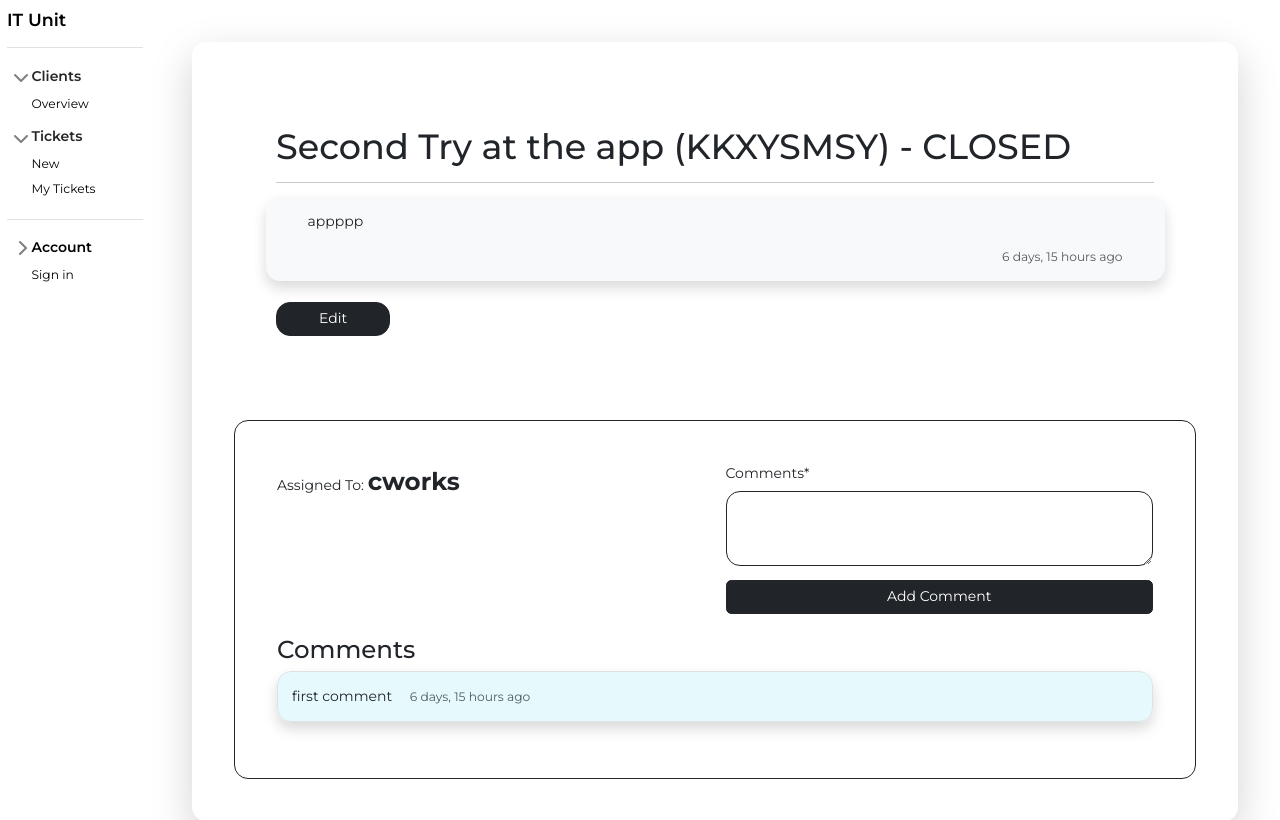
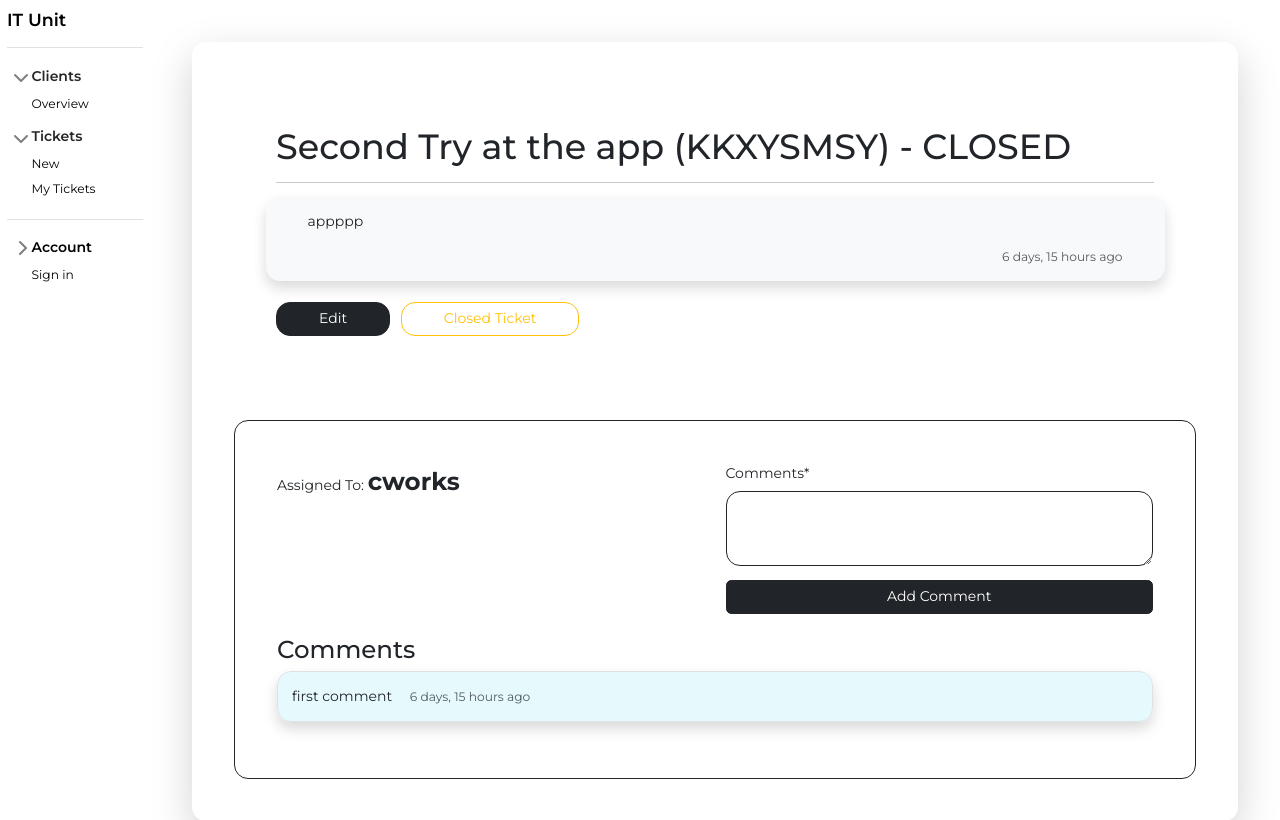
Before and after one commit to swelanauguste/works-it-unit-inventory, a Django app: a page that uses app/templates/sidebar.html in a window 1280 px wide. Shown: the top 820 px of the page. Run offline with Django 5.2, Linux system fonts and the light colour scheme; data comes from the database, SQL or seed files in the repository; some libraries are stand-ins or nearby versions.

Commit message:
closing tickets

```diff
--- a/app/templates/sidebar.html
+++ b/app/templates/sidebar.html
@@ -84,10 +84,10 @@
                                                         Tickets</a></li>
 
                                         {% if request.user.is_authenticated %}
-                                        <li><a href="{% url 'ticket-list' %}"
+                                        <li><a href="{% url 'ticket-open-list' %}"
                                                         class="link-body-emphasis d-inline-flex text-decoration-none rounded">Opened</a>
                                         </li>
-                                        <li><a href="#"
+                                        <li><a href="{% url 'ticket-closed-list' %}"
                                                         class="link-body-emphasis d-inline-flex text-decoration-none rounded">Closed</a>
                                         </li>
                                         {% endif %}
--- a/app/templates/tickets/ticket_detail.html
+++ b/app/templates/tickets/ticket_detail.html
@@ -30,6 +30,8 @@
     <br>
     <a class="btn btn-dark px-5 rounded-4"
         href="{% url 'ticket-update' object.slug %}">Edit</a>
+    <a class="btn btn-outline-warning px-5 rounded-4 ms-2"
+        href="{% url 'ticket-closed' object.slug %}">Closed Ticket</a>
 </div>
 <div class="border border-dark rounded-4 p-5 m-5">
     <div class="row">
--- a/app/tickets/models.py
+++ b/app/tickets/models.py
@@ -22,7 +22,7 @@ class TicketStatus(models.Model):
         verbose_name_plural = "Ticket Statuses"
 
     def __str__(self):
-        return f"{self.name}"
+        return f"{self.name.upper()}"
 
 
 class TicketCategory(models.Model):
@@ -37,6 +37,7 @@ class TicketCategory(models.Model):
 
 
 class Ticket(models.Model):
+    is_closed = models.BooleanField(default=False)
     ticket_id = models.CharField(
         default=generate_short_id, editable=False, unique=True, max_length=8
     )
@@ -63,21 +64,21 @@ class Ticket(models.Model):
         blank=True,
     )
     created_at = models.DateTimeField(auto_now_add=True)
-    # updated_at = models.DateTimeField(auto_now=True)
-    created_by = models.ForeignKey(
+    updated_at = models.DateTimeField(auto_now=True)
+    # created_by = models.ForeignKey(
+    #     User,
+    #     on_delete=models.SET_NULL,
+    #     null=True,
+    #     blank=True,
+    #     related_name="ticket_created_by",
+    # )
+    updated_by = models.ForeignKey(
         User,
         on_delete=models.SET_NULL,
         null=True,
         blank=True,
-        related_name="ticket_created_by",
+        related_name="ticket_updated_by",
     )
-    # updated_by = models.ForeignKey(
-    #     User,
-    #     on_delete=models.SET_NULL,
-    #     null=True,
-    #     blank=True,
-    #     related_name="ticket_updated_by",
-    # )
 
     class Meta:
         ordering = ["pk"]
--- a/app/tickets/urls.py
+++ b/app/tickets/urls.py
@@ -3,19 +3,25 @@ from django.urls import path
 from .views import (
     ClientTicketListView,
     TicketDetailView,
-    TicketListView,
+    TicketOpenListView,
+    TicketClosedListView,
     TicketUpdateView,
     add_comment_view,
     assign_technician_view,
     create_ticket_view,
+    closed_ticket_view,
 )
 
 urlpatterns = [
     path("", create_ticket_view, name="ticket-create"),
     path("client/tickets/", ClientTicketListView.as_view(), name="client-ticket-list"),
-    path("tickets/", TicketListView.as_view(), name="ticket-list"),
+    path("open-tickets/", TicketOpenListView.as_view(), name="ticket-open-list"),
+    path("closed-tickets/", TicketClosedListView.as_view(), name="ticket-closed-list"),
     path(
         "tickets/detail/<slug:slug>/", TicketDetailView.as_view(), name="ticket-detail"
+    ),
+    path(
+        "tickets/closed/<slug:slug>/", closed_ticket_view, name="ticket-closed"
     ),
     path(
         "tickets/update/<slug:slug>/", TicketUpdateView.as_view(), name="ticket-update"
--- a/app/tickets/views.py
+++ b/app/tickets/views.py
@@ -17,12 +17,26 @@ from .forms import (
     TicketCreateForm,
     TicketUpdateForm,
 )
-from .models import Comment, Ticket
+from .models import Comment, Ticket, TicketStatus
 
 
 class TicketUpdateView(UpdateView):
     model = Ticket
     form_class = TicketUpdateForm
+
+    def form_valid(self, form):
+        form.instance.updated_by = self.request.user
+        return super().form_valid(form)
+
+
+def closed_ticket_view(request, slug):
+    ticket = get_object_or_404(Ticket, slug=slug)
+    ticket.is_closed = True
+    ticket.ticket_status = TicketStatus.objects.get(name="closed")
+    ticket.updated_by = request.user
+    ticket.save()
+    messages.success(request, f"Your ticket {ticket} has been closed")
+    return redirect("ticket-open-list")
 
 
 def assign_technician_view(request, slug):
@@ -99,9 +113,28 @@ def send_ticket_creation_email(ticket, recipient_email):
     )
 
 
-class TicketListView(ListView):
+class TicketOpenListView(ListView):
     model = Ticket
     paginate_by = 25
+
+    def get_queryset(self):
+        return (
+            Ticket.objects.filter(is_closed=False)
+            if Ticket.objects.filter(is_closed=False).exists()
+            else Ticket.objects.none()
+        )
+
+
+class TicketClosedListView(ListView):
+    model = Ticket
+    paginate_by = 25
+
+    def get_queryset(self):
+        return (
+            Ticket.objects.filter(is_closed=True)
+            if Ticket.objects.filter(is_closed=True).exists()
+            else Ticket.objects.none()
+        )
 
 
 class ClientTicketListView(ListView):
```
Also changed, not shown: app/templates/tickets/closed_tickets.html (added, +13 -0 lines), app/assets/migrations/0004_alter_computer_warranty_info.py (added), app/db.sqlite3, app/tickets/migrations/0006_ticket_is_closed.py (added), app/tickets/migrations/0007_ticket_updated_by.py (added), app/tickets/migrations/0008_remove_ticket_created_by_ticket_updated_at.py (added).
